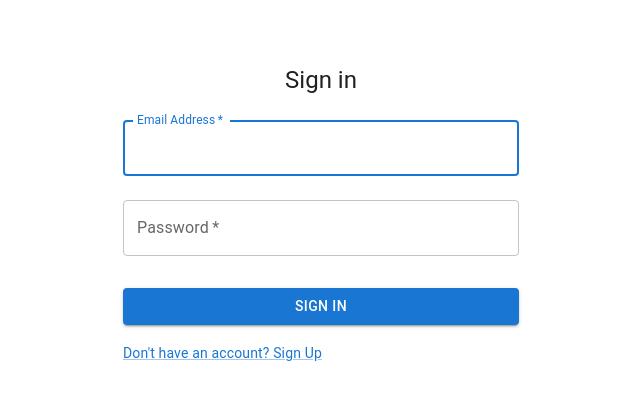
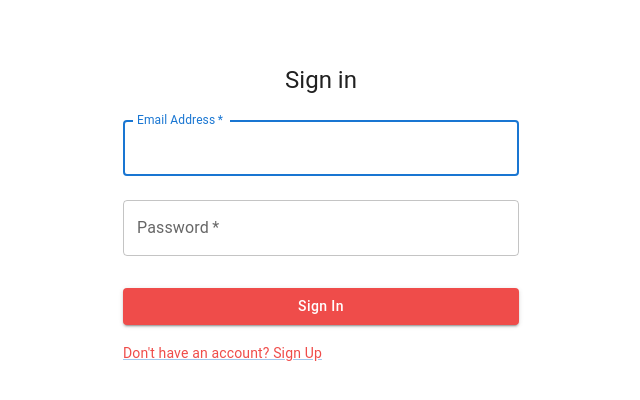
Before and after one commit to iamchiki/tweetx-app-assignment, a React (Create React App) app: page /login in a window 1280 px wide. Shown: the top 400 px of the page, without its empty margins (319-959 px from the left). Built offline with nearby package versions, Linux system fonts and the light colour scheme; no server answers.

Commit message:
refactor : add custom button component

```diff
--- a/src/components/AddPost.js
+++ b/src/components/AddPost.js
@@ -1,8 +1,10 @@
-import { Button, Collapse, Container } from "@mui/material";
+import { Collapse, Container } from "@mui/material";
+
 import React, { useContext, useState } from "react";
 import TweetxContext from "../store/context";
 import PostBox from "./PostBox";
-import { TransitionGroup } from "react-transition-group";
+
+import CustomBtnComponent from "./UI/CustomBtnComponent";
 
 const AddPost = () => {
   const ctx = useContext(TweetxContext);
@@ -20,18 +22,14 @@ const AddPost = () => {
       sx={{
         marginBottom: "2rem",
       }}>
-      <Button
+      <CustomBtnComponent
         sx={{
-          color: "#fff",
-          backgroundColor: "#ef4c4a",
-          textTransform: "capitalize",
-          display: "block",
           marginBottom: "1rem",
         }}
-        onClick={displayPostBox}>
+        onClick={displayPostBox}
+        variant="contained">
         Write
-      </Button>
-      {/* {display && <PostBox display={setdisplay}></PostBox>} */}
+      </CustomBtnComponent>
 
       <Collapse in={display}>
         <PostBox displayBox={setdisplay}></PostBox>
--- a/src/components/Footer.js
+++ b/src/components/Footer.js
@@ -4,6 +4,7 @@ import React, { useContext } from "react";
 import { auth } from "../firebase/firebase-config";
 import { useNavigate } from "react-router-dom";
 import TweetxContext from "../store/context";
+import CustomBtnComponent from "./UI/CustomBtnComponent";
 
 const Footer = () => {
   const ctx = useContext(TweetxContext);
@@ -11,16 +12,6 @@ const Footer = () => {
   const signOutHandler = async () => {
     try {
       const userCredential = await signOut(auth);
-
-      // ctx.userProfile = {
-      //   id: "",
-      //   name: "",
-      //   email: "",
-      //   posts: [],
-      //   followers: [],
-      //   following: [],
-      // };
-      // console.log(ctx);
 
       navigate("/login");
     } catch (error) {}
@@ -39,16 +30,9 @@ const Footer = () => {
         justifyContent: "center",
         alignItems: "center",
       }}>
-      <Button
-        sx={{
-          color: "#fff",
-          backgroundColor: "#ef4c4a",
-          textTransform: "capitalize",
-        }}
-        variant="contained"
-        onClick={signOutHandler}>
+      <CustomBtnComponent onClick={signOutHandler} variant="contained">
         Log out
-      </Button>
+      </CustomBtnComponent>
     </Box>
   );
 };
--- a/src/components/PostBox.js
+++ b/src/components/PostBox.js
@@ -3,6 +3,7 @@ import React, { useContext, useEffect, useRef } from "react";
 import TweetxContext from "../store/context";
 import { db } from "../firebase/firebase-config";
 import { doc, updateDoc } from "firebase/firestore";
+import CustomBtnComponent from "./UI/CustomBtnComponent";
 
 const PostBox = ({ displayBox }) => {
   const ctx = useContext(TweetxContext);
@@ -60,16 +61,9 @@ const PostBox = ({ displayBox }) => {
           marginBottom: "1rem",
         }}
       />
-      <Button
-        onClick={postSubmitHandler}
-        sx={{
-          color: "#fff",
-          backgroundColor: "#ef4c4a",
-          textTransform: "capitalize",
-          display: "block",
-        }}>
+      <CustomBtnComponent onClick={postSubmitHandler} variant="contained">
         Post
-      </Button>
+      </CustomBtnComponent>
     </Box>
   );
 };
--- /dev/null
+++ b/src/components/UI/CustomBtnComponent.js
@@ -0,0 +1,39 @@
+import { Button, styled } from "@mui/material";
+import React from "react";
+
+const CustomButton = styled(Button)({
+  color: "#fff",
+  backgroundColor: "#ef4c4a",
+  textTransform: "capitalize",
+  "&:hover": {
+    backgroundColor: "#fff",
+    color: "#ef4c4a",
+    border: "1px solid #ef4c4a",
+    outline: "0px",
+    boxShadow: "none",
+  },
+});
+
+const CustomBtnComponent = ({
+  children,
+  onClick,
+  sx,
+  disabled,
+  variant,
+  type,
+  fullWidth,
+}) => {
+  return (
+    <CustomButton
+      onClick={onClick}
+      sx={sx}
+      disabled={disabled}
+      variant={variant}
+      type={type}
+      fullWidth={fullWidth}>
+      {children}
+    </CustomButton>
+  );
+};
+
+export default CustomBtnComponent;
--- a/src/components/UserDisplyaCard.js
+++ b/src/components/UserDisplyaCard.js
@@ -12,6 +12,7 @@ import {
 import TweetxContext from "../store/context";
 import { doc, getDoc, updateDoc } from "firebase/firestore";
 import { db } from "../firebase/firebase-config";
+import CustomBtnComponent from "./UI/CustomBtnComponent";
 
 const UserDisplyaCard = ({ user, isFollowing }) => {
   const [following, setfollowing] = useState(isFollowing);
@@ -61,19 +62,14 @@ const UserDisplyaCard = ({ user, isFollowing }) => {
           }
           secondary={`Following:${user?.following?.length}`}
         />
-        <Button
-          sx={{
-            color: "#fff",
-            backgroundColor: "#ef4c4a",
-            textTransform: "capitalize",
-          }}
-          variant="contained"
+        <CustomBtnComponent
           onClick={() => {
             followHandler(user.id);
           }}
-          disabled={following}>
+          disabled={following}
+          variant="contained">
           {following ? "Following" : "Follow"}
-        </Button>
+        </CustomBtnComponent>
       </ListItem>
     </>
   );
--- a/src/pages/Login.js
+++ b/src/pages/Login.js
@@ -11,6 +11,7 @@ import Container from "@mui/material/Container";
 import { Link as RouterLink, useNavigate } from "react-router-dom";
 import { signInWithEmailAndPassword } from "firebase/auth";
 import { auth } from "../firebase/firebase-config";
+import CustomBtnComponent from "../components/UI/CustomBtnComponent";
 
 const Login = () => {
   const emailRef = useRef("");
@@ -72,17 +73,23 @@ const Login = () => {
             autoComplete="current-password"
             inputRef={passwordRef}
           />
-
-          <Button
+          <CustomBtnComponent
+            sx={{
+              mt: 3,
+              mb: 2,
+            }}
             type="submit"
-            fullWidth
             variant="contained"
-            sx={{ mt: 3, mb: 2 }}>
+            fullWidth={true}>
             Sign In
-          </Button>
+          </CustomBtnComponent>
           <Grid container>
             <Grid item>
-              <Link component={RouterLink} to="/register" variant="body2">
+              <Link
+                component={RouterLink}
+                to="/register"
+                variant="body2"
+                sx={{ color: "#ef4c4a" }}>
                 {"Don't have an account? Sign Up"}
               </Link>
             </Grid>
--- a/src/pages/Register.js
+++ b/src/pages/Register.js
@@ -13,6 +13,7 @@ import { Link as RouterLink, useNavigate } from "react-router-dom";
 import { createUserWithEmailAndPassword } from "firebase/auth";
 import { auth, db } from "../firebase/firebase-config";
 import { doc, setDoc } from "firebase/firestore";
+import CustomBtnComponent from "../components/UI/CustomBtnComponent";
 
 const Register = () => {
   const nameRef = useRef("");
@@ -125,16 +126,23 @@ const Register = () => {
               />
             </Grid>
           </Grid>
-          <Button
+          <CustomBtnComponent
+            sx={{
+              mt: 3,
+              mb: 2,
+            }}
             type="submit"
-            fullWidth
             variant="contained"
-            sx={{ mt: 3, mb: 2 }}>
+            fullWidth={true}>
             Sign Up
-          </Button>
+          </CustomBtnComponent>
           <Grid container justifyContent="flex-end">
             <Grid item>
-              <Link component={RouterLink} to="/login" variant="body2">
+              <Link
+                component={RouterLink}
+                to="/login"
+                variant="body2"
+                sx={{ color: "#ef4c4a" }}>
                 Already have an account? Log in
               </Link>
             </Grid>
```
